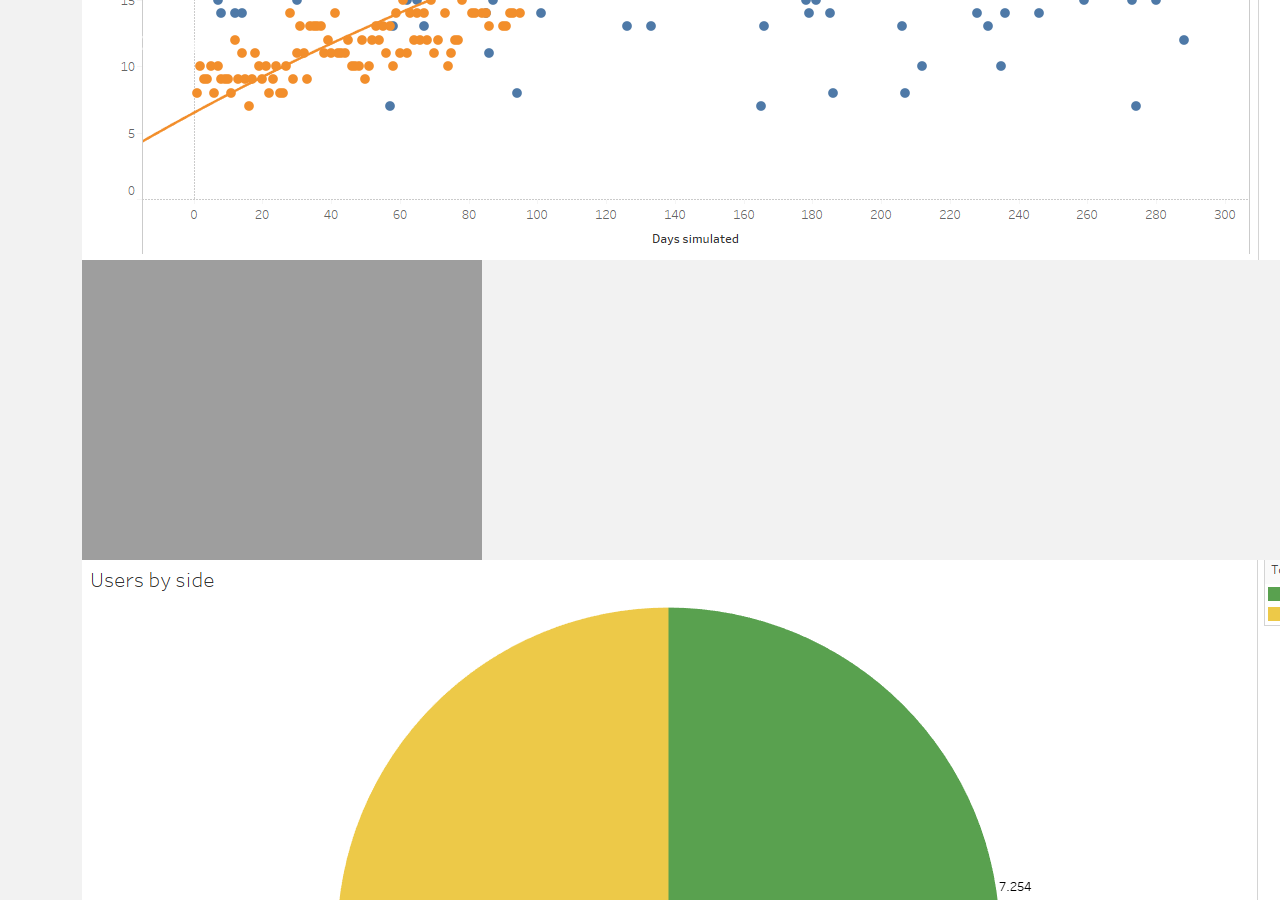
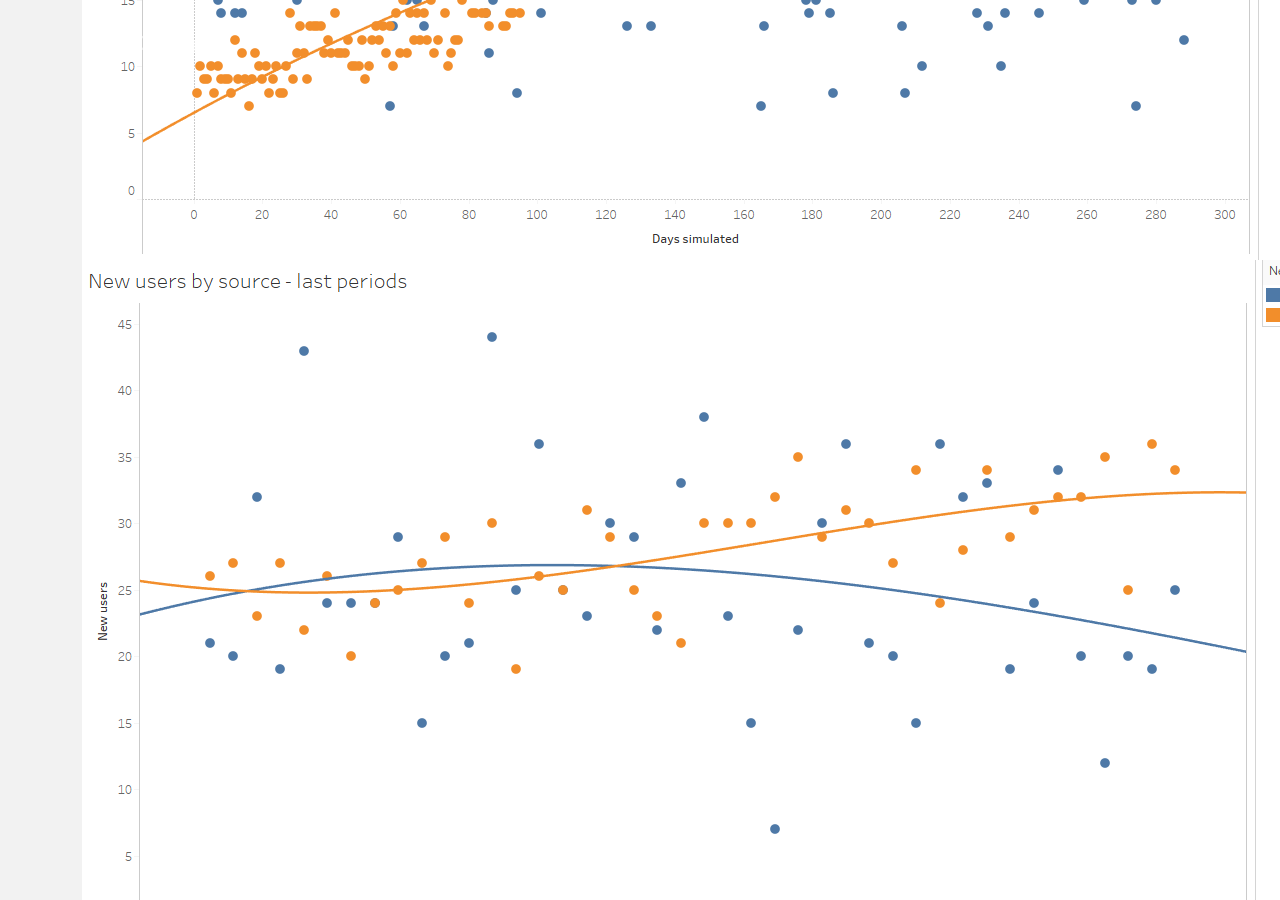
Before and after one commit to echang1802/epsilon.github.io, a Jekyll site: the page built from _posts/2021-06-11-platform-analysis.md, in a window 1280 px wide and 900 px high, scrolled down 1886 px. Built offline with Jekyll 4.4.1, drawn with Linux system fonts in a browser that asks for light colours.

Commit message:
Fix images bugs

```diff
--- a/_posts/2021-06-11-platform-analysis.md
+++ b/_posts/2021-06-11-platform-analysis.md
@@ -38,7 +38,7 @@ Finally I run the simulation for each period, ending it when the number of new u
 In the test, the critical mass was successfully reached at the 291 period with a total of 15.843 users.
 
 ![new users by source]({{ '../assets/img/platform_analysis_new_users_by_source.PNG' | replace: '..', site.url }})
-![new users by source last period]({{ '../assets/img/platform_analysis_new_users_by_source_last_period.PNG' | replace: '..', site.url }})
+![new users by source last period]({{ '../assets/img/platform_analysis_new_users_by_source_last_periods.PNG' | replace: '..', site.url }})
 ![total users by side]({{ '../assets/img/platform_analysis_total_users_by_side.PNG' | replace: '..', site.url }})
 
 <div class="row align-items-center no-gutters mb-4 mb-lg-5">
--- a/random_posts.html
+++ b/random_posts.html
@@ -5,7 +5,7 @@ project_title: "Random Posts"
 project_description: "Small ideas that randomly get into my head."
 ---
 <!-- Core theme CSS (includes Bootstrap)-->
-<link href="{{ '../assets/css/mtg_masthead.css' | replace: '..', site.url }}" rel="stylesheet" />
+<link href="{{ '../assets/css/random_masthead.css' | replace: '..', site.url }}" rel="stylesheet" />
 
 <!-- Post List-->
 <section class="projects-description" id="introduction">
```
